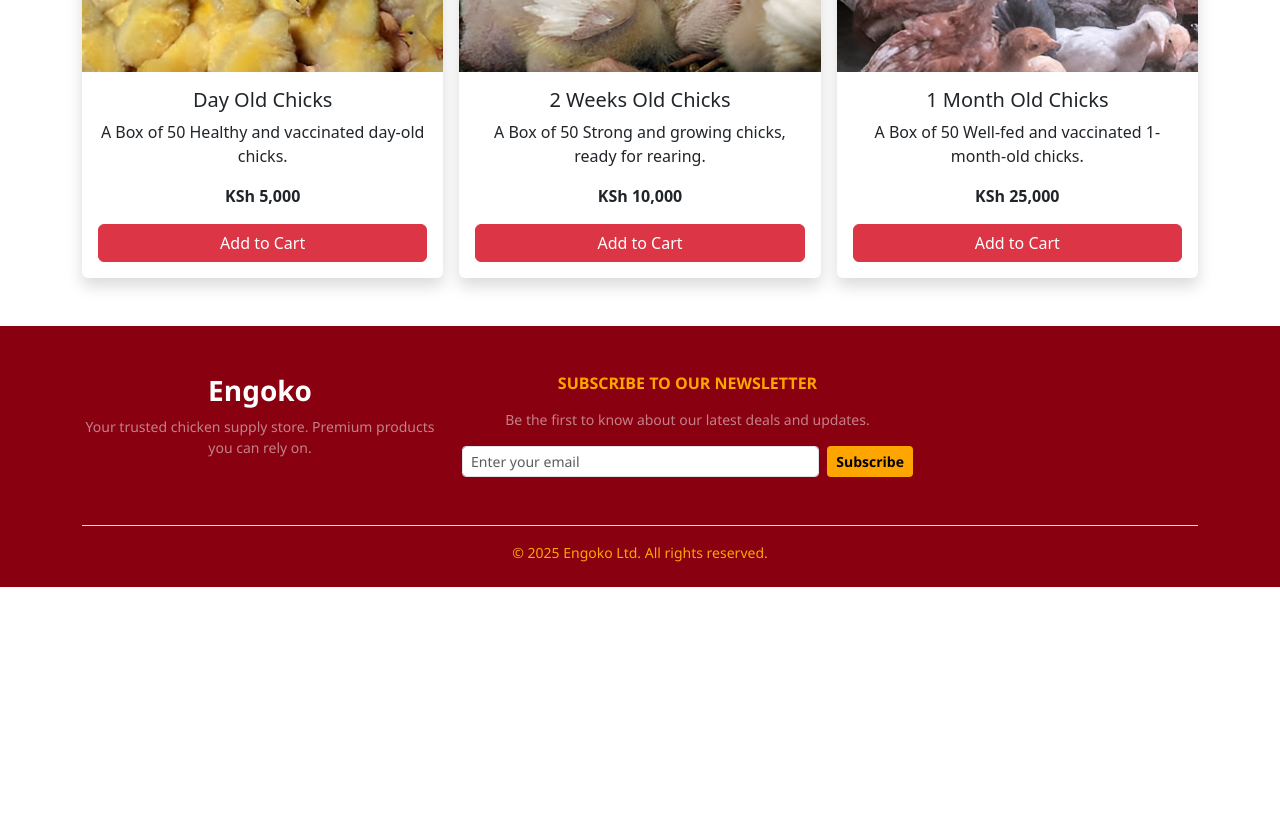
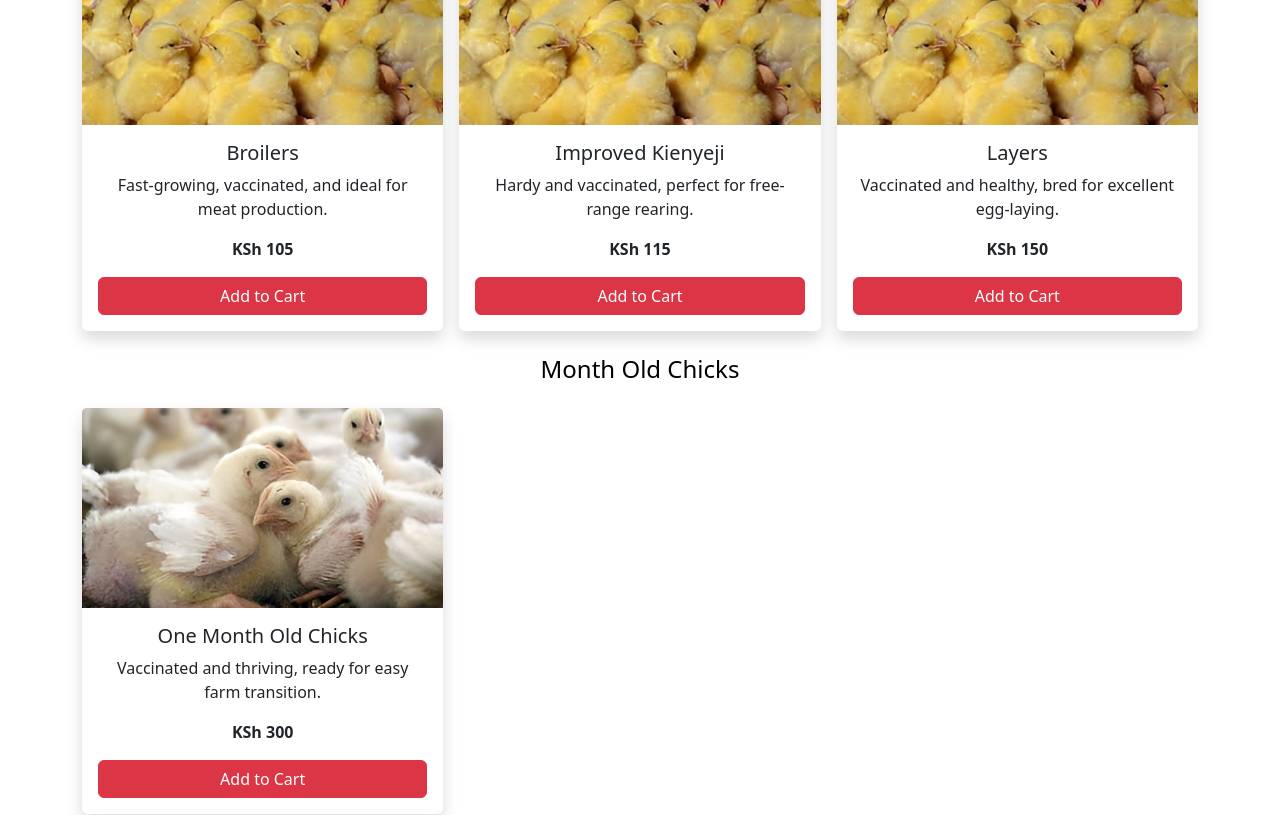
Before and after one commit to DBEST-EZRA/engoko, a React (Create React App) app: page /shop in a window 1280 px wide. Shown: the part 460-1275 px from the top of the page. Before the commit the page ends 1047 px from the top, so only its background shows below. Built offline with nearby package versions, Linux system fonts and the light colour scheme; no server answers.

Commit message:
customized products

```diff
--- a/src/components/Products.jsx
+++ b/src/components/Products.jsx
@@ -5,27 +5,45 @@ import { doc, setDoc } from "firebase/firestore";
 import { getAuth, onAuthStateChanged } from "firebase/auth";
 import CartHeader from "./CartHeader";
 import oneday from "./image/oneday.jpeg";
-import twoweeks from "./image/twoweeks.jpeg";
-import onemonth from "./image/onemonth.jpeg";
+import onemonth from "./image/twoweeks.jpeg";
+import twomonth from "./image/onemonth.jpeg";
 
 const chicks = [
   {
-    name: "Day Old Chicks",
-    description: "A Box of 50 Healthy and vaccinated day-old chicks.",
-    price: "KSh 5,000",
+    name: "Broilers",
+    description: "Fast-growing, vaccinated, and ideal for meat production.",
+    price: "KSh 105",
     image: oneday,
   },
   {
-    name: "2 Weeks Old Chicks",
-    description: "A Box of 50 Strong and growing chicks, ready for rearing.",
-    price: "KSh 10,000",
-    image: twoweeks,
+    name: "Improved Kienyeji",
+    description: "Hardy and vaccinated, perfect for free-range rearing.",
+    price: "KSh 115",
+    image: oneday,
   },
   {
-    name: "1 Month Old Chicks",
-    description: "A Box of 50 Well-fed and vaccinated 1-month-old chicks.",
-    price: "KSh 25,000",
+    name: "Layers",
+    description: "Vaccinated and healthy, bred for excellent egg-laying.",
+    price: "KSh 150",
+    image: oneday,
+  },
+];
+
+const monthchicks = [
+  {
+    name: "One Month Old Chicks",
+    description: "Vaccinated and thriving, ready for easy farm transition.",
+    price: "KSh 300",
     image: onemonth,
+  },
+];
+
+const twomonthchicks = [
+  {
+    name: "Two Months Old Chicks",
+    description: "Well-raised, vaccinated, and close to full maturity.",
+    price: "KSh 400",
+    image: twomonth,
   },
 ];
 
@@ -83,9 +101,109 @@ const Products = () => {
           Our Products
         </h2>
 
-        {/* Chicks Section */}
+        <h4 className="text-center mb-4" style={{ color: "#000" }}>
+          Day Old Chicks
+        </h4>
+
+        {/* Day Old Chicks Section */}
         <Row className="g-3">
           {chicks.map((product, index) => (
+            <Col lg={4} md={6} sm={6} xs={6} key={index}>
+              <Card className="h-100 border-0 shadow">
+                <Card.Img
+                  variant="top"
+                  src={product.image}
+                  alt={product.name}
+                  style={{ height: "200px", objectFit: "cover" }}
+                />
+                <Card.Body className="d-flex flex-column">
+                  <Card.Title>{product.name}</Card.Title>
+                  <Card.Text>{product.description}</Card.Text>
+                  <Card.Text className="mt-auto mb-3">
+                    <strong>{product.price}</strong>
+                  </Card.Text>
+                  <Button
+                    variant={
+                      cartItems.has(product.name) ? "outline-danger" : "danger"
+                    }
+                    style={
+                      cartItems.has(product.name)
+                        ? { color: "#890010", borderColor: "#890010" }
+                        : {}
+                    }
+                    onClick={() => handleAddToCart(product)}
+                    disabled={
+                      cartItems.has(product.name) ||
+                      loadingItems.has(product.name)
+                    }
+                  >
+                    {loadingItems.has(product.name)
+                      ? "Adding..."
+                      : cartItems.has(product.name)
+                      ? "Added to Cart"
+                      : "Add to Cart"}
+                  </Button>
+                </Card.Body>
+              </Card>
+            </Col>
+          ))}
+        </Row>
+
+        {/* Month Old Chicks Section */}
+        <br />
+        <h4 className="text-center mb-4" style={{ color: "#000" }}>
+          Month Old Chicks
+        </h4>
+        <Row className="g-3">
+          {monthchicks.map((product, index) => (
+            <Col lg={4} md={6} sm={6} xs={6} key={index}>
+              <Card className="h-100 border-0 shadow">
+                <Card.Img
+                  variant="top"
+                  src={product.image}
+                  alt={product.name}
+                  style={{ height: "200px", objectFit: "cover" }}
+                />
+                <Card.Body className="d-flex flex-column">
+                  <Card.Title>{product.name}</Card.Title>
+                  <Card.Text>{product.description}</Card.Text>
+                  <Card.Text className="mt-auto mb-3">
+                    <strong>{product.price}</strong>
+                  </Card.Text>
+                  <Button
+                    variant={
+                      cartItems.has(product.name) ? "outline-danger" : "danger"
+                    }
+                    style={
+                      cartItems.has(product.name)
+                        ? { color: "#890010", borderColor: "#890010" }
+                        : {}
+                    }
+                    onClick={() => handleAddToCart(product)}
+                    disabled={
+                      cartItems.has(product.name) ||
+                      loadingItems.has(product.name)
+                    }
+                  >
+                    {loadingItems.has(product.name)
+                      ? "Adding..."
+                      : cartItems.has(product.name)
+                      ? "Added to Cart"
+                      : "Add to Cart"}
+                  </Button>
+                </Card.Body>
+              </Card>
+            </Col>
+          ))}
+        </Row>
+
+        {/* Two Months Old Chicks Section */}
+        <br />
+        <h4 className="text-center mb-4" style={{ color: "#000" }}>
+          Two Months Old Chicks
+        </h4>
+        <Row className="g-3">
+          {twomonthchicks.map((product, index) => (
             <Col lg={4} md={6} sm={6} xs={6} key={index}>
               <Card className="h-100 border-0 shadow">
                 <Card.Img
```
